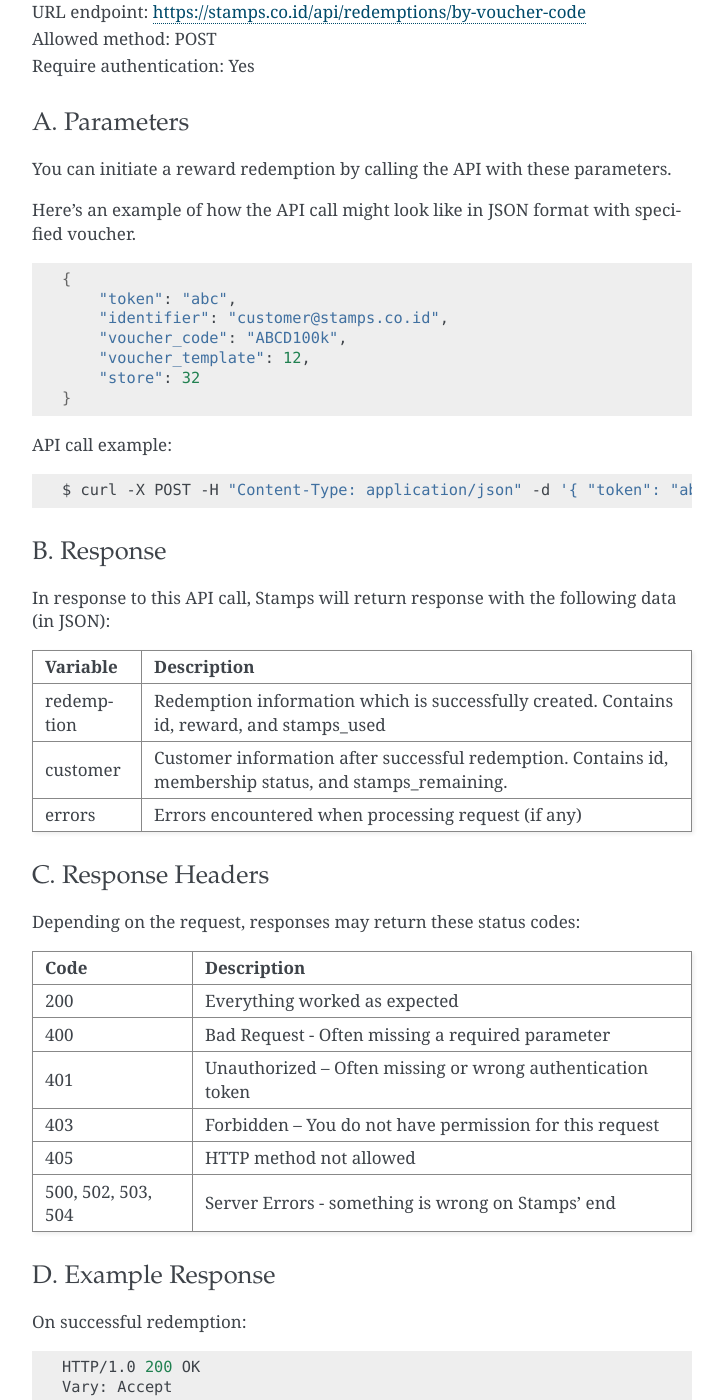
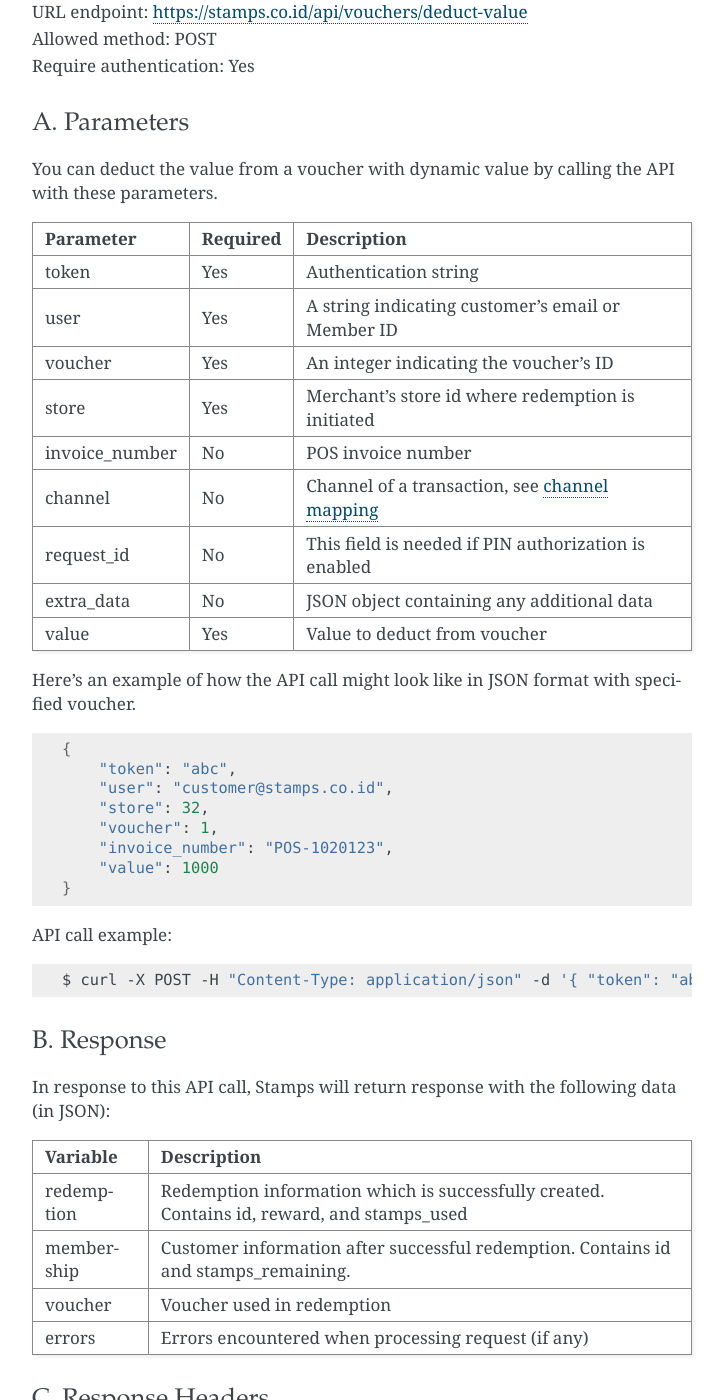
Before and after one commit to ui/stamps-api-docs, a Sphinx documentation site: the page built from source/redemption_api.rst, in a window 1280 px wide and 1400 px high, scrolled down 5920 px. Shown: the whole window, without its empty margins (388-1112 px from the left). Built offline with Sphinx 7.4.7, drawn with Linux system fonts in a browser that asks for light colours; some of the changed text lies outside the part shown.

Commit message:
feat: Deduct voucher value API docs (#230)

```diff
--- a/source/redemption_api.rst
+++ b/source/redemption_api.rst
@@ -157,7 +157,7 @@ Legacy endpoint's documentation is available at `Legacy redemption API <http://d
 
 A. Parameters
 -------------
-You can initiate a reward redemption by calling the API with these parameters.
+You can initiate a voucher redemption by calling the API with these parameters.
 
 =============== ========= =========================
 Parameter       Required  Description
@@ -269,7 +269,126 @@ E. Legacy Endpoint
 ------------------
 Legacy endpoint's documentation is available at `Legacy redemption API <http://docs.stamps.co.id/en/latest/legacy_redemption_api.html>`_
 
-3. Adding Redemption by Voucher Code
+3. Deduct Voucher Value
+======================
+
+| URL endpoint: https://stamps.co.id/api/vouchers/deduct-value
+| Allowed method: POST
+| Require authentication: Yes
+
+A. Parameters
+-------------
+You can deduct the value from a voucher with dynamic value by calling the API with these parameters.
+
+=============== ========= =========================
+Parameter       Required  Description
+=============== ========= =========================
+token           Yes       Authentication string
+user            Yes       A string indicating customer's email or Member ID
+voucher         Yes       An integer indicating the voucher's ID
+store           Yes       Merchant's store id where redemption is initiated
+invoice_number  No        POS invoice number
+channel         No        Channel of a transaction, see :ref:`channel mapping <Channel Mapping>`
+request_id      No        This field is needed if PIN authorization is enabled
+extra_data      No        JSON object containing any additional data
+value           Yes       Value to deduct from voucher
+=============== ========= =========================
+
+Here's an example of how the API call might look like in JSON format with specified voucher.
+
+.. code-block :: bash
+
+    {
+        "token": "abc",
+        "user": "customer@stamps.co.id",
+        "store": 32,
+        "voucher": 1,
+        "invoice_number": "POS-1020123",
+        "value": 1000
+    }
+
+API call example:
+
+.. code-block :: bash
+
+    $ curl -X POST -H "Content-Type: application/json" -d '{ "token": "abc", "user": "customer@stamps.co.id", "store": 32, "voucher": 12, "extra_data": { "discount": "10%" }, "value": 1000 }' https://stamps.co.id/api/vouchers/deduct-value
+
+
+B. Response
+-----------
+
+In response to this API call, Stamps will return response with the following data (in JSON):
+
+=================== ==============================
+Variable            Description
+=================== ==============================
+redemption          Redemption information which is
+                    successfully created.
+                    Contains id, reward, and stamps_used
+membership          Customer information after successful
+                    redemption. Contains id and stamps_remaining.
+voucher             Voucher used in redemption
+errors              Errors encountered when processing request (if any)
+=================== ==============================
+
+C. Response Headers
+-------------------
+
+Depending on the request, responses may return these status codes:
+
+=================== ==============================
+Code                Description
+=================== ==============================
+200                 Everything worked as expected
+400                 Bad Request - Often missing a
+                    required parameter
+401                 Unauthorized – Often missing or
+                    wrong authentication token
+403                 Forbidden – You do not have
+                    permission for this request
+405                 HTTP method not allowed
+500, 502, 503, 504  Server Errors - something is wrong on Stamps' end
+=================== ==============================
+
+D. Example Response
+-------------------
+
+On successful redemption:
+
+.. code-block :: bash
+
+    HTTP/1.0 200 OK
+    Vary: Accept
+    Content-Type: application/json
+    Allow: POST, OPTIONS
+     [Redacted Header]
+    {
+       "redemption": {
+            "id": 2,
+            "reward": "Discount Rp 100,000",
+            "stamps_used": 0,
+            "extra_data": {
+                "discount": "10%"
+            }
+        },
+        "membership": {
+            "tags": [],
+            "status": 100,
+            "stamps": 250,
+            "balance": 0,
+            "referral_code": "9121682",
+            "start_date": "2016-07-25",
+            "created": "2016-07-25"
+        },
+        "voucher": {
+            "id": 4,
+            "name": "Discount Rp 100,000",
+            "code": "PZ633ECV",
+            "type": "voucher"
+        }
+    }
+
+4. Adding Redemption by Voucher Code
 ======================
 
 | URL endpoint: https://stamps.co.id/api/redemptions/by-voucher-code
```
Also changed, not shown: other parts of source/redemption_api.rst (+4 -4 lines).
